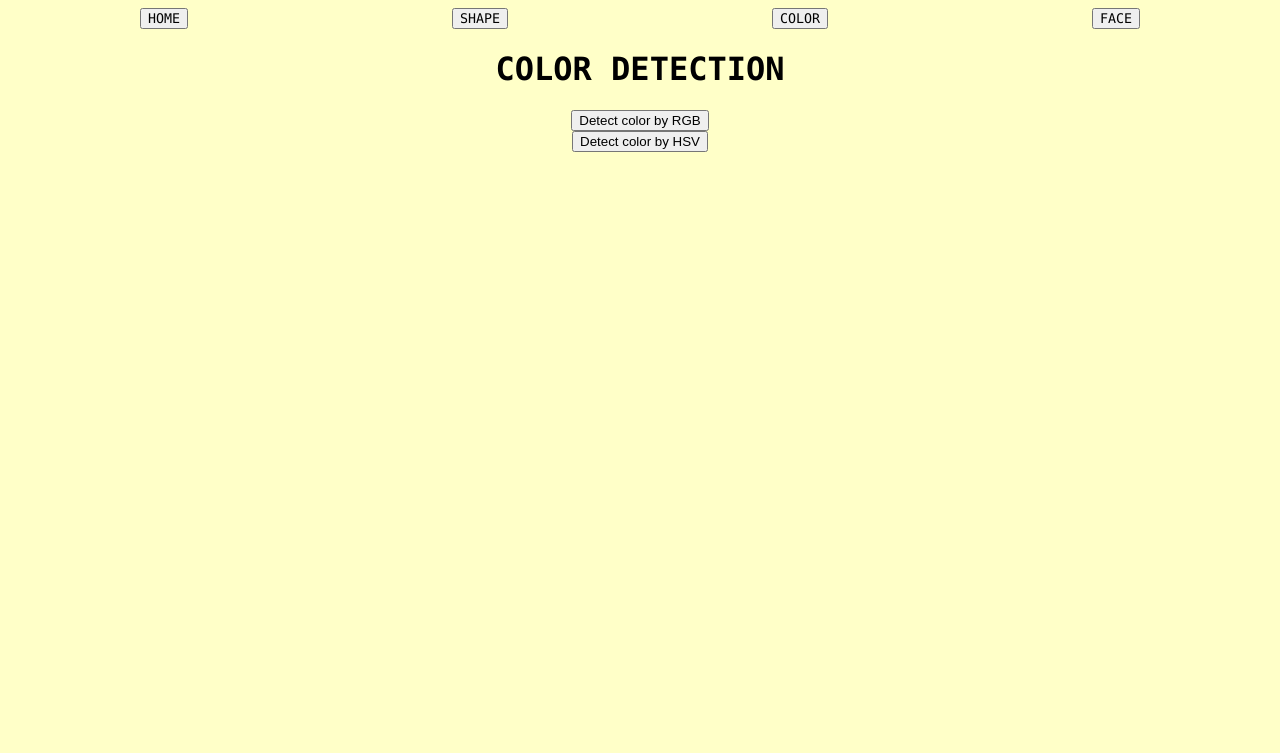
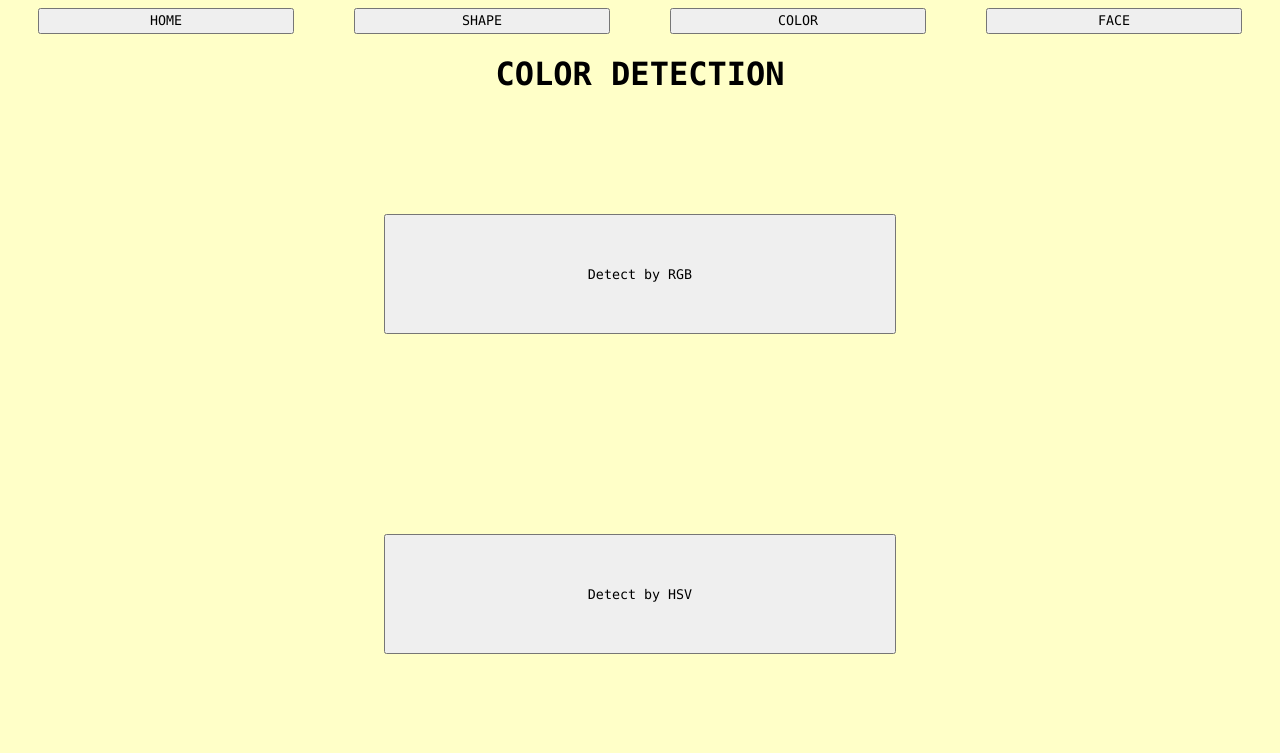
Before and after one commit to MateDawid/Django_Video_Analyzer, a Django app: page /color/ in a window 1280 px wide. Shown: the top 753 px of the page. Run offline with Django 3.2, Linux system fonts and the light colour scheme.

Commit message:
Correct displaying buttons

```diff
--- a/videoanalyzer/main/static/main/styles.css
+++ b/videoanalyzer/main/static/main/styles.css
@@ -3,13 +3,28 @@ body {
     font-family: monaco, Consolas, "Lucida Console", monospace !important;
   }
 
-.button_list {
+.vertical_buttons {
+    display: flex;
+    flex-direction: column;
+    justify-content: space-around;
+    align-items: center;
+    height: 80vh;
+
+}
+.vertical_buttons button {
+    width: 40vw;
+    height: 15vh;
+    font-family: monaco, Consolas, "Lucida Console", monospace !important;
+}
+
+.horizontal_buttons {
     display: flex;
     justify-content: space-around;
 }
 
-.button_list button {
-    min_width: 25vw;
+.horizontal_buttons button {
+    width: 20vw;
+    height: 2vw;
     font-family: monaco, Consolas, "Lucida Console", monospace !important;
 }
 
@@ -20,5 +35,5 @@ body {
 }
 
 .feed {
-    max-width:100vw;
+    max-width:90vw;
 }
--- a/videoanalyzer/main/templates/main/base.html
+++ b/videoanalyzer/main/templates/main/base.html
@@ -8,7 +8,7 @@
     <title>{% block title %} {% endblock %}</title>
 </head>
 <body>
-    <div class="button_list">
+    <div class="horizontal_buttons">
         <button onclick="location.href='{% url 'home' %}'" type="button">HOME</button>
         <button onclick="location.href='{% url 'shape' %}'" type="button">SHAPE</button>
         <button onclick="location.href='{% url 'color' %}'" type="button">COLOR</button>
--- a/videoanalyzer/main/templates/main/colors.html
+++ b/videoanalyzer/main/templates/main/colors.html
@@ -3,7 +3,8 @@
 
 {% block content %}
     <h1>COLOR DETECTION</h1>
-    <button onclick="location.href='{% url 'color_rgb' %}'" type="button">Detect color by RGB</button>
-    <button onclick="location.href='{% url 'color_hsv' %}'" type="button">Detect color by HSV</button>
-
+    <div class="vertical_buttons">
+        <button onclick="location.href='{% url 'color_rgb' %}'" type="button">Detect by RGB</button>
+        <button onclick="location.href='{% url 'color_hsv' %}'" type="button">Detect by HSV</button>
+    </div>
 {% endblock %}
```
Also changed, not shown: videoanalyzer/main/templates/main/face.html (+4 -3 lines), videoanalyzer/main/templates/main/index.html (+18 -6 lines), videoanalyzer/main/templates/main/shape.html (+5 -3 lines).
